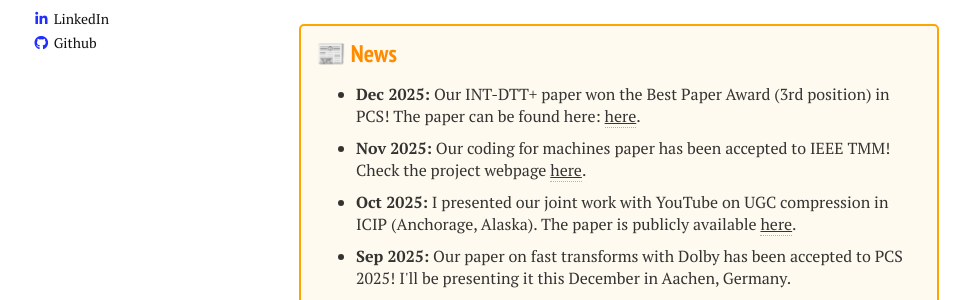
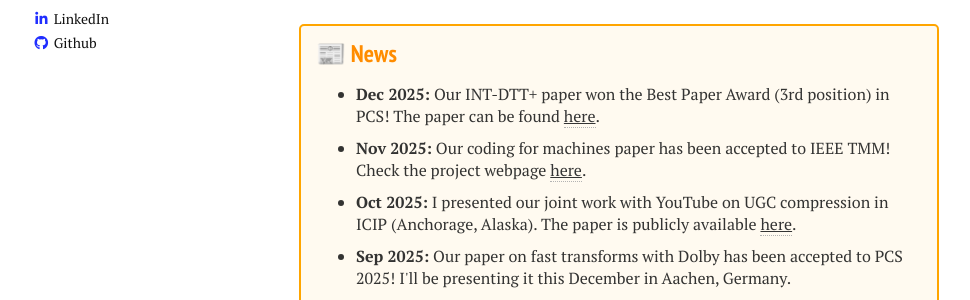
Before and after one commit to sf219/sf219.github.io, a Jekyll site: the page built from index.md, in a window 1280 px wide. Shown: the part 411-711 px from the top of the page, without its empty margins (21-991 px from the left). Built offline with Jekyll 4.4.1, drawn with Linux system fonts in a browser that asks for light colours; nearby versions of some CDN libraries.

Commit message:
Updates main webpage

```diff
--- a/index.md
+++ b/index.md
@@ -22,7 +22,7 @@
 <div style="border: 2px solid #FFA500; border-radius: 5px; padding: 15px; margin-top: 30px; background-color: #FFFAF0;">
   <h3 style="margin-top: 0; margin-bottom: 10px; color: #FF8C00;">📰 News</h3>
   <ul style="margin-bottom: 0;">
-    <li style="margin-bottom: 10px;"><strong>Dec 2025:</strong> Our INT-DTT+ paper won the Best Paper Award (3rd position) in PCS! The paper can be found here: <a href="https://arxiv.org/abs/2511.17867" target="_blank" style="text-decoration: underline">here</a>.</li>
+    <li style="margin-bottom: 10px;"><strong>Dec 2025:</strong> Our INT-DTT+ paper won the Best Paper Award (3rd position) in PCS! The paper can be found <a href="https://arxiv.org/abs/2511.17867" target="_blank" style="text-decoration: underline">here</a>.</li>
     <li style="margin-bottom: 10px;"><strong>Nov 2025:</strong> Our coding for machines paper has been accepted to IEEE TMM! Check the project webpage <a href="https://sf219.github.io/TMM_CfM/" target="_blank" style="text-decoration: underline">here</a>.</li>
     <li style="margin-bottom: 10px;"><strong>Oct 2025:</strong> I presented our joint work with YouTube on UGC compression in ICIP (Anchorage, Alaska). The paper is publicly available <a href="https://arxiv.org/pdf/2505.15003" target="_blank" style="text-decoration: underline">here</a>. </li>
     <li style="margin-bottom: 10px;"><strong>Sep 2025:</strong> Our paper on fast transforms with Dolby has been accepted to PCS 2025! I'll be presenting it this December in Aachen, Germany. </li>
```
